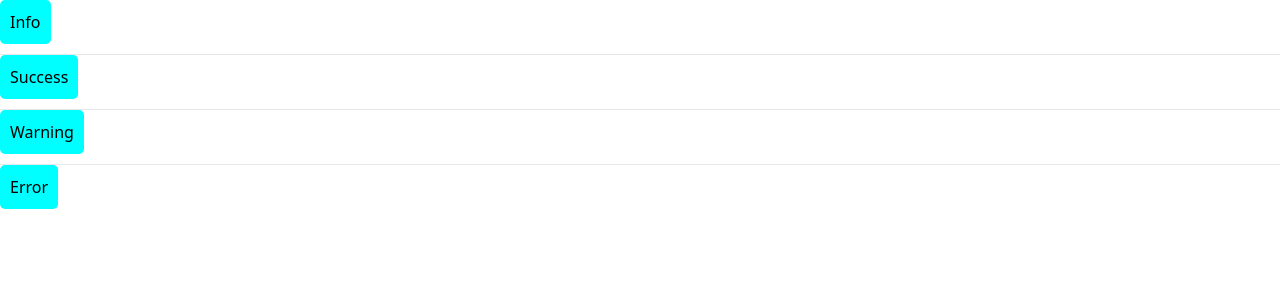
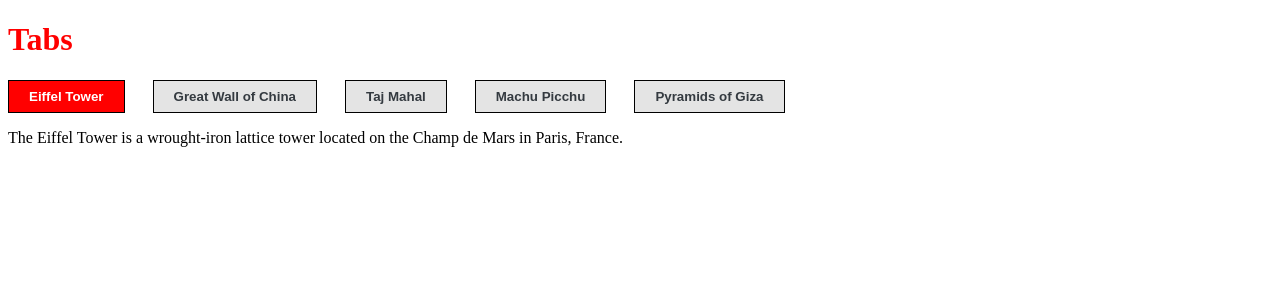
Before and after one commit to Manojgupta103/React-vite, a React (Vite) app in the folder vite-project/: page / in a window 1280 px wide. Shown: the top 300 px of the page. Built offline with nearby package versions, Linux system fonts and the light colour scheme.

Commit message:
Tabbing Feature in React

```diff
--- a/vite-project/src/App.jsx
+++ b/vite-project/src/App.jsx
@@ -5,12 +5,15 @@
 // import './App.css'
 // import { useState } from 'react';
 // import Header from './Header';
-import { NotificationContainer, NotificationManager } from 'react-notifications';
+// import { NotificationContainer, NotificationManager } from 'react-notifications';
+// import { Button } from 'bootstrap';
+import { useState } from 'react';
+import tabs from './data/tabs';
 import './index.css';
 // import { Col, Container, Row } from 'react-bootstrap';
 // import Button from 'react-bootstrap/Button';
 // import { questions } from './data/faqQuestion';
-import 'react-notifications/lib/notifications.css';
+// import 'react-notifications/lib/notifications.css';
 // import { blog } from './data/blog';
 // import Card from 'react-bootstrap/Card';
 // import { blog } from './data/blog';
@@ -235,53 +238,91 @@
 // }
 // export default Notifiy;
 
-import React from 'react';
+// import React from 'react';
 
-class Example extends React.Component {
-  createNotification = (type) => {
-    return () => {
-      switch (type) {
-        case 'info':
-          NotificationManager.info('Info message');
-          break;
-        case 'success':
-          NotificationManager.success('Success message', 'Title here');
-          break;
-        case 'warning':
-          NotificationManager.warning('Warning message', 'Close after 3000ms', 3000);
-          break;
-        case 'error':
-          NotificationManager.error('Error message', 'Click me!', 5000, () => {
-            alert('callback');
-          });
-          break;
-      }
-    };
-  };
+// class Example extends React.Component {
+//   createNotification = (type) => {
+//     return () => {
+//       switch (type) {
+//         case 'info':
+//           NotificationManager.info('Info message');
+//           break;
+//         case 'success':
+//           NotificationManager.success('Success message', 'Title here');
+//           break;
+//         case 'warning':
+//           NotificationManager.warning('Warning message', 'Close after 3000ms', 3000);
+//           break;
+//         case 'error':
+//           NotificationManager.error('Error message', 'Click me!', 5000, () => {
+//             alert('callback');
+//           });
+//           break;
+//       }
+//     };
+//   };
 
-  render() {
-    return (
-      <div>
-        <button className='btn btn-info'
-          onClick={this.createNotification('info')}>Info
-        </button>
-        <hr/>
-        <button className='btn btn-success'
-          onClick={this.createNotification('success')}>Success
-        </button>
-        <hr/>
-        <button className='btn btn-warning'
-          onClick={this.createNotification('warning')}>Warning
-        </button>
-        <hr/>
-        <button className='btn btn-danger'
-          onClick={this.createNotification('error')}>Error
-        </button>
+//   render() {
+//     return (
+//       <div>
+//         <button className='btn btn-info'
+//           onClick={this.createNotification('info')}>Info
+//         </button>
+//         <hr/>
+//         <button className='btn btn-success'
+//           onClick={this.createNotification('success')}>Success
+//         </button>
+//         <hr/>
+//         <button className='btn btn-warning'
+//           onClick={this.createNotification('warning')}>Warning
+//         </button>
+//         <hr/>
+//         <button className='btn btn-danger'
+//           onClick={this.createNotification('error')}>Error
+//         </button>
 
-        <NotificationContainer/>
-      </div>
-    );
-  }
+//         <NotificationContainer/>
+//       </div>
+//     );
+//   }
+// }
+
+// export default Example;
+
+function Tabs() {
+
+    let [activeTab, setactiveTab] = useState(0)
+    let[activeContent, setactiveContent] = useState(tabs[0])
+    let changeData = (index)=>{
+        setactiveTab(index)
+        setactiveContent(tabs[index])
+    }
+return(
+    <div className='TabsOuter'>
+  <div className='App'>
+<h1 style={{textAlign:'centre', color: 'red'}}>Tabs</h1>
+    <ul>
+        {tabs.map((tabsItems,index) =>{
+            return(
+                <li key={index}>
+                    <button onClick={()=>changeData(index)} className={activeTab==index ? 'activeButton' : ''}>{tabsItems.title}</button>
+                </li>
+            )
+        })}
+
+    </ul>
+    {activeContent!==undefined ?
+        <p>
+            {activeContent.description}
+        </p>
+        :
+        ''
+    }
+    </div>
+    </div>
+);
+
+
 }
 
-export default Example;
+export default Tabs;
--- /dev/null
+++ b/vite-project/src/data/tabs.jsx
@@ -0,0 +1,24 @@
+export let tabs = [
+    {
+        title: "Eiffel Tower",
+        description: "The Eiffel Tower is a wrought-iron lattice tower located on the Champ de Mars in Paris, France."
+    },
+    {
+        title: "Great Wall of China",
+        description: "The Great Wall of China is a series of fortifications that were built across the historical northern borders of ancient Chinese states."
+    },
+    {
+        title: "Taj Mahal",
+        description: "The Taj Mahal is an ivory-white marble mausoleum on the right bank of the Yamuna river in the Indian city of Agra."
+    },
+    {
+        title: "Machu Picchu",
+        description: "Machu Picchu is an Incan citadel set high in the Andes Mountains in Peru, renowned for its dry-stone walls that fuse huge blocks without the use of mortar."
+    },
+    {
+        title: "Pyramids of Giza",
+        description: "The Pyramids of Giza are ancient structures located on the outskirts of Cairo, Egypt. They are the only remaining Wonder of the Ancient World."
+    }
+];
+
+export default tabs;
--- a/vite-project/src/index.css
+++ b/vite-project/src/index.css
@@ -1,6 +1,6 @@
-@tailwind base;
+/* @tailwind base;
 @tailwind components;
-@tailwind utilities;
+@tailwind utilities; */
 
 /* body{
     background-color: #f3f4f6;
@@ -48,14 +48,14 @@
     line-height: 1.6;
 } */
 
-button{
+/* button{
     background-color: aqua;
     border: 10px;
     margin-bottom: 10px;
     border-radius: 5px;
     padding: 10px;
-}
-.menu{
+} */
+/* .menu{
     width: 80%;
     left: -100%;
     text-align: left;
@@ -72,9 +72,9 @@
 .micon{
     position: absolute;
     right: 10px;
-}
+} */
 
-.modalOverLay{
+/* .modalOverLay{
     width: 100%;
     position: fixed;
     height: 100%;
@@ -83,8 +83,8 @@
 }
 .modalShow{
     display: block;
-}
-.ModalDiv{
+} */
+/* .ModalDiv{
     width: 320px;
     height: 320px;
     background-color: white;
@@ -97,26 +97,26 @@
     transform: translate(-50%,-50%);
     border-radius: 10px;
     box-shadow: 0px 0px 10px 0px rgba(0, 0, 0, 0.5);
-}
+} */
 
 .showModalDiv{
     top: 50%;
 };
 
-.en{
+/* .en{
     position: fixed;
     right: -30px;
     top: 100px;
     transform: rotate(90deg);
-}
-div h1{
+} */
+/* div h1{
     font-weight: bold;
     text-align: center;
     color: black;
     margin-top: 20px;
     font-size: 2rem;
-}
-.faqouter{
+} */
+/* .faqouter{
     width: 1320px;
     margin:  auto;
 }
@@ -124,27 +124,55 @@
 .faqitems{
     border: 1px solid red;
     margin-bottom: 20px;
-}
+} */
 
-.faqitems h2{
+/* .faqitems h2{
     margin: 0px;
     padding: 10px;
     background-color: rgb(0, 0, 0);
     color: white;
     text-align: left;
-}
+} */
 
-.faqitems p{
+/* .faqitems p{
     height: 0px;
     margin: 0px;
     padding: 0px;
     transition: 0.5s;
     text-align: left;
     transform: scaleY(0);
-}
+} */
 
-.activesAns{
+/* .activesAns{
     height: auto !important;
     transform: scaleY(1) !important;
     padding: 10px !important;
+} */
+
+.TabsOuter{
+    margin: auto;
+    width: 200px;
 }
+
+.TabsOuter ul{
+    list-style: none;
+    display: flex;
+    padding: 0px;
+    margin: 0%;
+    gap: 10px;
+}
+
+.TabsOuter ul li button{
+    background: #e4e4e4;
+    color: #343a40;
+    padding: 0.5rem 20px;
+    margin-right: 18px;
+    font-weight: 600;
+    border: 1px solid black;
+    cursor: pointer;
+}
+
+.activeButton{
+    background-color: red !important;
+    color: white !important;
+}
```
